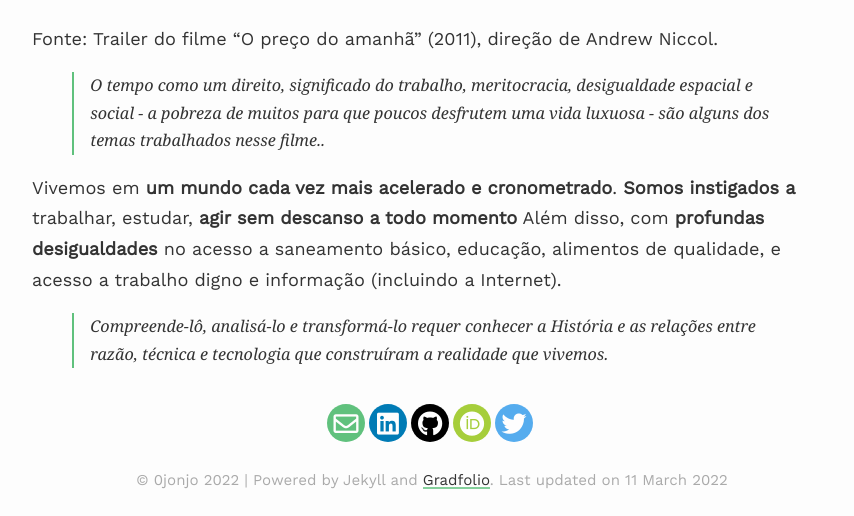
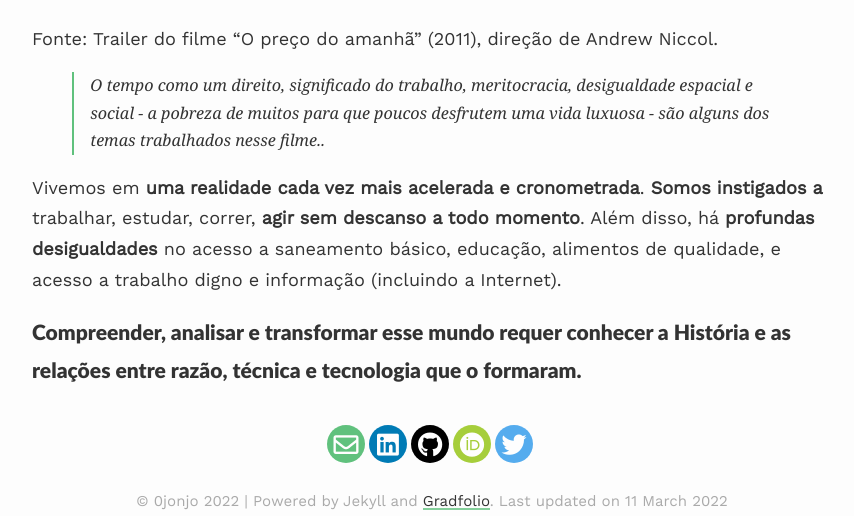
Before and after one commit to 0jonjo/0jonjo.github.io, a Jekyll site: the page built from _pages/mundo-maquina.md, in a window 1280 px wide and 900 px high, scrolled down 7429 px, cut to the strip 384-900 px from the top of the window. Shown: the whole strip, without its empty margins (208-1062 px from the left). Built offline with Jekyll 4.4.1, drawn with Linux system fonts in a browser that asks for light colours; nearby versions of some CDN libraries; before the commit the page ends 8308 px from its top, so only the background shows below that.

Commit message:
adjust text

```diff
--- a/_pages/mundo-maquina.md
+++ b/_pages/mundo-maquina.md
@@ -121,6 +121,6 @@ Fonte: Trailer do filme "O preço do amanhã" (2011), direção de Andrew Niccol
 
 > O tempo como um direito, significado do trabalho, meritocracia, desigualdade espacial e social - a pobreza de muitos para que poucos desfrutem uma vida luxuosa - são alguns dos temas trabalhados nesse filme..
 
-Vivemos em **um mundo cada vez mais acelerado e cronometrado**. **Somos instigados a** trabalhar, estudar, **agir sem descanso a todo momento** Além disso, com **profundas desigualdades** no acesso a saneamento básico, educação, alimentos de qualidade, e acesso a trabalho digno e informação (incluindo a Internet).
+Vivemos em **uma realidade cada vez mais acelerada e cronometrada**. **Somos instigados a** trabalhar, estudar, correr, **agir sem descanso a todo momento**. Além disso, há **profundas desigualdades** no acesso a saneamento básico, educação, alimentos de qualidade, e acesso a trabalho digno e informação (incluindo a Internet).
 
-> Compreende-lô, analisá-lo e transformá-lo requer conhecer a História e as relações entre razão, técnica e tecnologia que construíram a realidade que vivemos.
+### Compreender, analisar e transformar esse mundo requer conhecer a História e as relações entre razão, técnica e tecnologia que o formaram.
```
